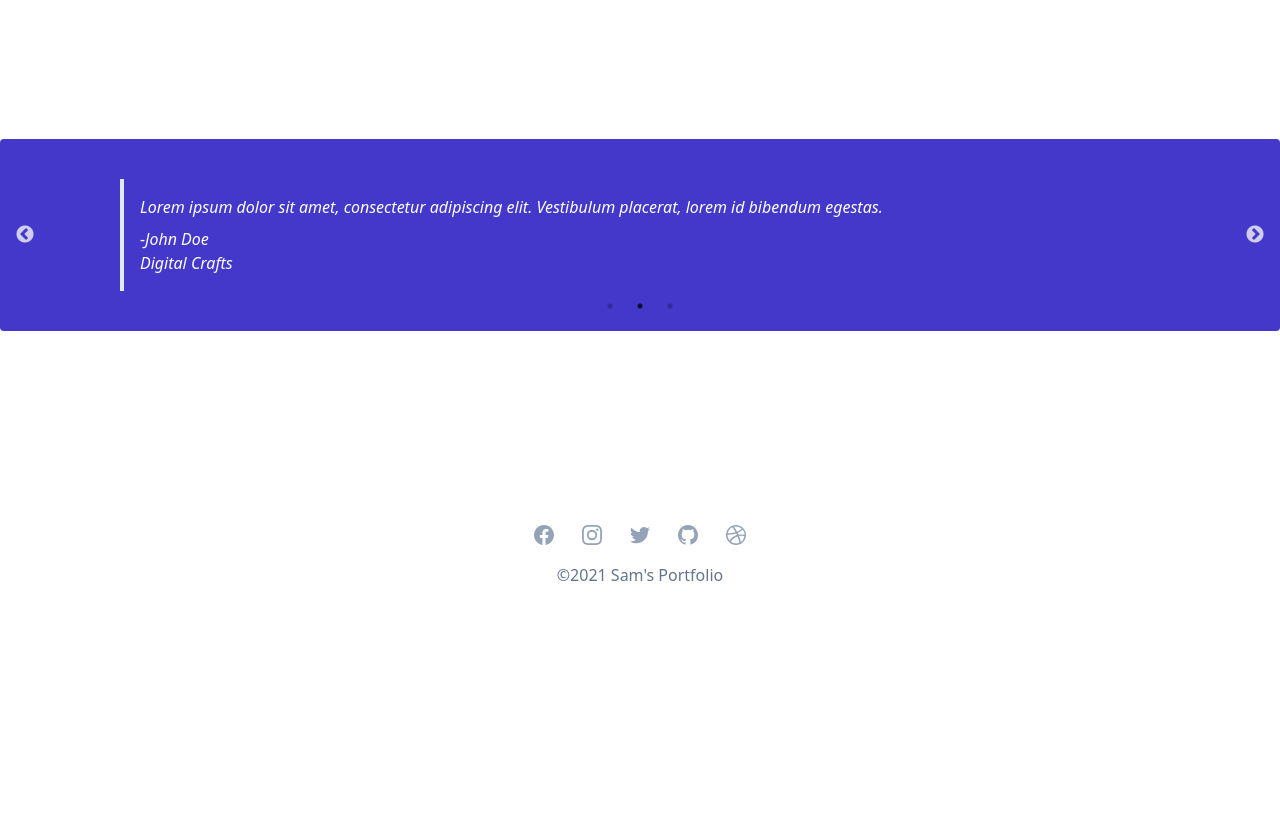
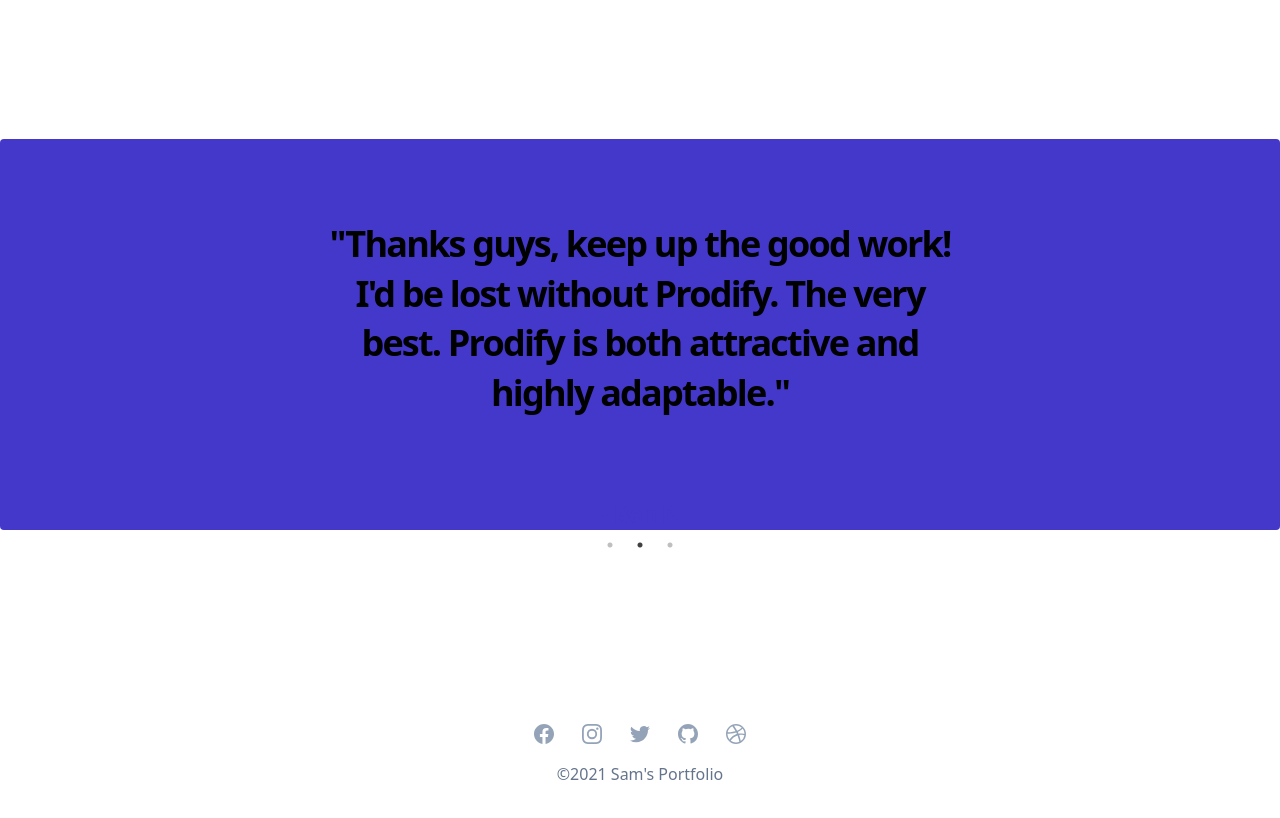
Before and after one commit to byronklep/nxt-prt, a Next.js app: page /about in a window 1280 px wide. Shown: the part 1500-2318 px from the top of the page. Before the commit the page ends 2127 px from the top, so only its background shows below. Built offline with nearby package versions, Linux system fonts and the light colour scheme; what @tailwindcss/typography would draw is missing.

Commit message:
Testimonial section.

```diff
--- a/components/Testimonials.js
+++ b/components/Testimonials.js
@@ -17,7 +17,7 @@ function SamplePrevArrow(props) {
   return (
     <div
       className={className}
-      style={{ ...style, display: 'block', background: 'transparent' }}
+      style={{ ...style, display: 'block', color: 'red' }}
       onClick={onClick}
     />
   )
@@ -36,10 +36,45 @@ export default class Testimonials extends Component {
     }
     return (
       <>
-        <div className="rounded my-40 bg-indigo-700 p-10 ">
+        <div className="container rounded my-40 bg-indigo-700  ">
           <Slider {...settings}>
-            <div className="text-white ml-20">
-              <blockquote className="p-4 italic border-l-4 bg-neutral-100 text-neutral-600 border-neutral-500 quote">
+            <div className="mx-auto px-4 xl:px-0 container pt-10 lg:pt-20">
+              <div className="text-color f-f-l">
+                <h1 className="text-xl lg:text-4xl tracking-tighter leading-relaxed lg:leading-snug f-f-l font-black text-center">
+                  &quot;Thanks guys, keep up the good work! <br /> I&apos;d be
+                  lost without Prodify. The very <br /> best. Prodify is both
+                  attractive and <br /> highly adaptable.&quot;
+                </h1>
+                <h1 className="text-indigo-700 text-xl lg:text-2xl tracking-tighter leading-relaxed lg:leading-snug f-f-l font-black text-center pt-5 lg:pt-20">
+                  - Ben P.
+                </h1>
+              </div>
+            </div>
+            <div className="mx-auto px-4 xl:px-0 container pt-10 lg:pt-20">
+              <div className="text-color f-f-l">
+                <h1 className="text-xl lg:text-4xl tracking-tighter leading-relaxed lg:leading-snug f-f-l font-black text-center">
+                  &quot;Thanks guys, keep up the good work! <br /> I&apos;d be
+                  lost without Prodify. The very <br /> best. Prodify is both
+                  attractive and <br /> highly adaptable.&quot;
+                </h1>
+                <h1 className="text-indigo-700 text-xl lg:text-2xl tracking-tighter leading-relaxed lg:leading-snug f-f-l font-black text-center pt-5 lg:pt-20">
+                  - Ben P.
+                </h1>
+              </div>
+            </div>
+            <div className="mx-auto px-4 xl:px-0 container pt-10 lg:pt-20">
+              <div className="text-color f-f-l">
+                <h1 className="text-xl lg:text-4xl tracking-tighter leading-relaxed lg:leading-snug f-f-l font-black text-center">
+                  &quot;Thanks guys, keep up the good work! <br /> I&apos;d be
+                  lost without Prodify. The very <br /> best. Prodify is both
+                  attractive and <br /> highly adaptable.&quot;
+                </h1>
+                <h1 className="text-indigo-700 text-xl lg:text-2xl tracking-tighter leading-relaxed lg:leading-snug f-f-l font-black text-center pt-5 lg:pt-20">
+                  - Ben P.
+                </h1>
+              </div>
+            </div>
+            {/* <blockquote className="p-4 italic border-l-4 bg-neutral-100 text-neutral-600 border-neutral-500 quote">
                 <p className="mb-2">
                   Lorem ipsum dolor sit amet, consectetur adipiscing elit.
                   Vestibulum placerat, lorem id bibendum egestas.
@@ -52,40 +87,7 @@ export default class Testimonials extends Component {
                   <br />
                   Digital Crafts
                 </cite>
-              </blockquote>
-            </div>
-            <div className="text-white ml-20">
-              <blockquote className="p-4 italic border-l-4 bg-neutral-100 text-neutral-600 border-neutral-500 quote">
-                <p className="mb-2">
-                  Lorem ipsum dolor sit amet, consectetur adipiscing elit.
-                  Vestibulum placerat, lorem id bibendum egestas.
-                </p>
-                <cite>
-                  -
-                  <a href="..." target="_blank" rel="noopener noreferrer">
-                    John Doe
-                  </a>
-                  <br />
-                  Digital Crafts
-                </cite>
-              </blockquote>
-            </div>
-            <div className="text-white ml-20">
-              <blockquote className="p-4 italic border-l-4 bg-neutral-100 text-neutral-600 border-neutral-500 quote">
-                <p className="mb-2">
-                  Lorem ipsum dolor sit amet, consectetur adipiscing elit.
-                  Vestibulum placerat, lorem id bibendum egestas.
-                </p>
-                <cite>
-                  -
-                  <a href="..." target="_blank" rel="noopener noreferrer">
-                    John Doe
-                  </a>
-                  <br />
-                  Digital Crafts
-                </cite>
-              </blockquote>
-            </div>
+              </blockquote> */}
           </Slider>
         </div>
       </>
--- a/next.config.js
+++ b/next.config.js
@@ -1,5 +1,9 @@
 module.exports = {
   images: {
-    domains: ['media.graphcms.com', 'via.placeholder.com'],
+    domains: [
+      'media.graphcms.com',
+      'via.placeholder.com',
+      'source.unsplash.com',
+    ],
   },
 }
--- a/package.json
+++ b/package.json
@@ -24,6 +24,7 @@
     "next-themes": "^0.0.15",
     "react": "17.0.2",
     "react-dom": "17.0.2",
+    "react-hook-form": "^7.10.1",
     "react-icons": "^4.2.0",
     "react-parallax": "^3.3.0",
     "react-slick": "^0.28.1",
--- a/styles/globals.css
+++ b/styles/globals.css
@@ -10,3 +10,9 @@
 .icon-font {
   font-size: 24px;
 }
+
+.wrapper {
+  display: grid;
+  height: 100vh;
+  place-items: center;
+}
```
Also changed, not shown: 1 other file (tests, documents, lock files or other folders).
